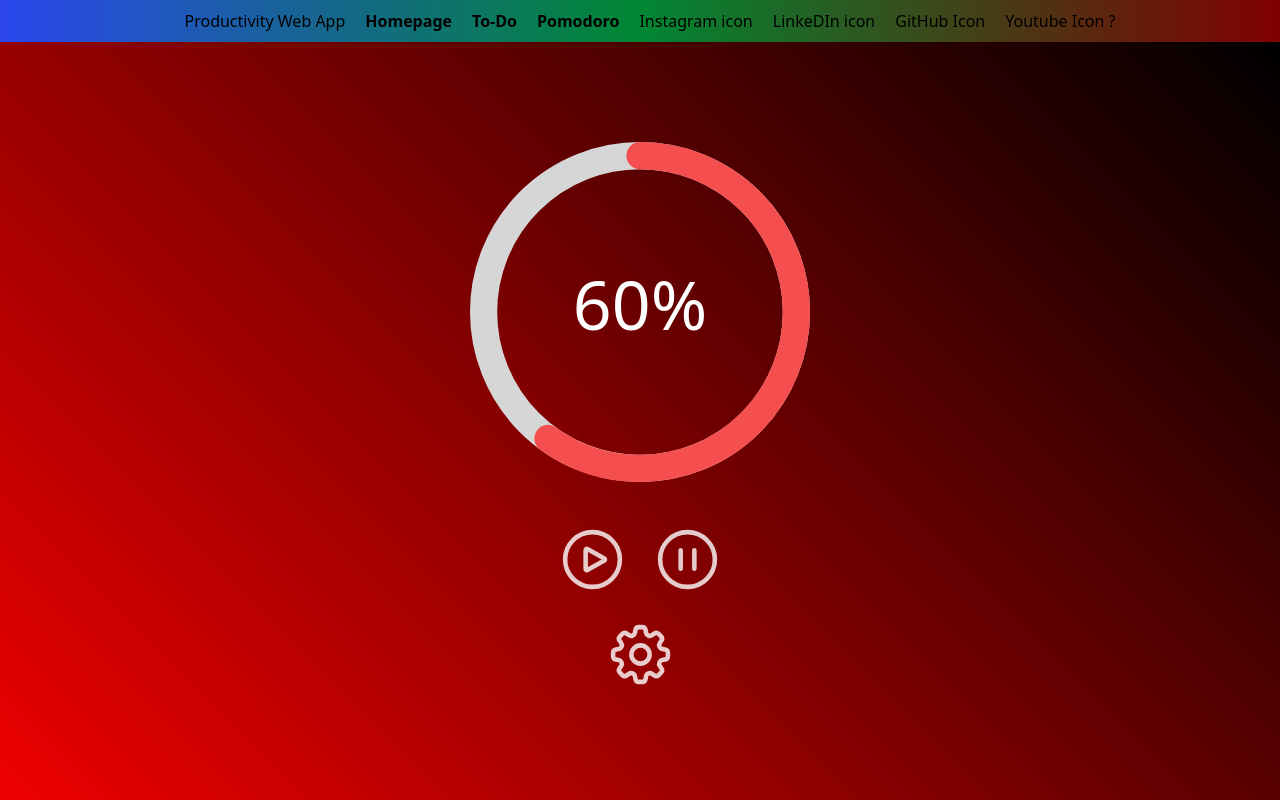
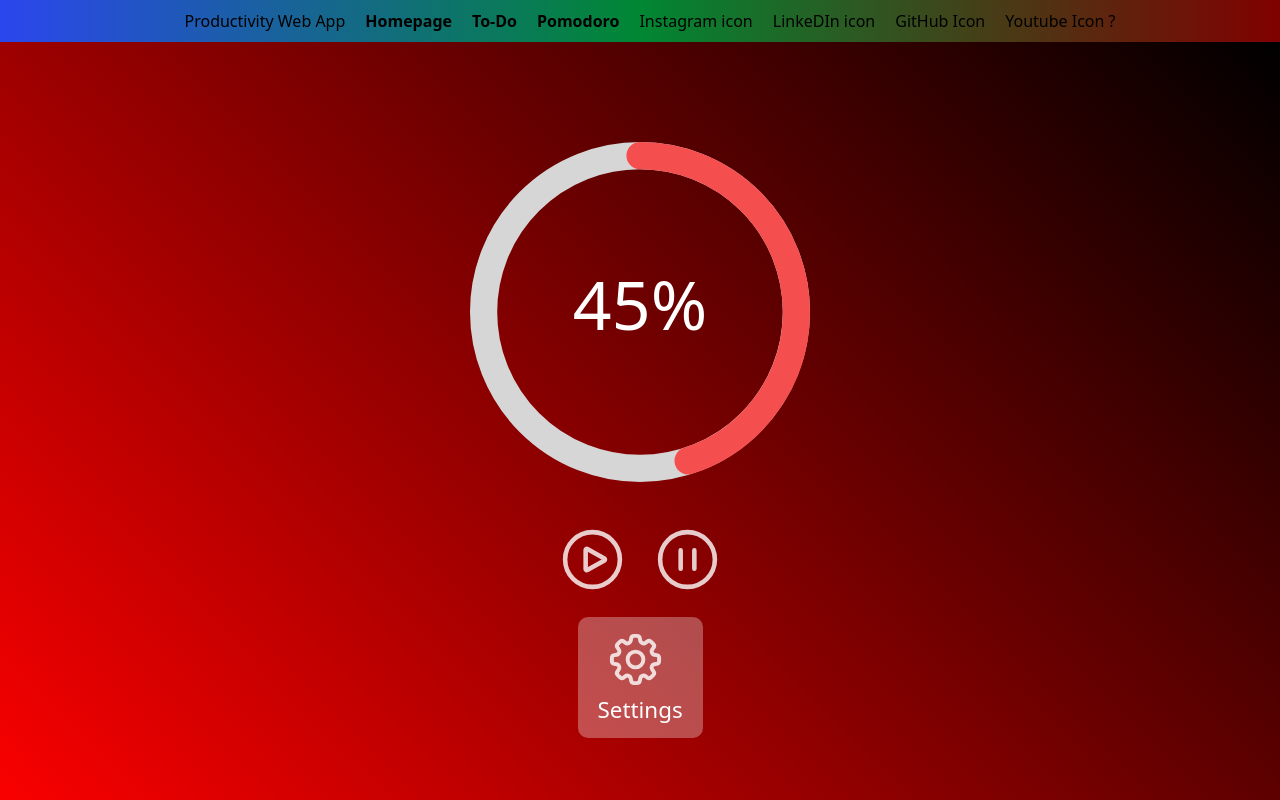
Before and after one commit to WilkinsGBE/ProductivityWebApp, a React (Vite) app: page /pomodoro in a window 1280 px wide. Shown: the top 800 px of the page. Built offline with nearby package versions, Linux system fonts and the light colour scheme.

Commit message:
Working on the setting button

```diff
--- a/src/components/PomodoroApp/PomodoroApp.css
+++ b/src/components/PomodoroApp/PomodoroApp.css
@@ -13,6 +13,7 @@
     rgba(0, 0, 0, 1) 100%
  */
   color: white;
+  height: 100vh;
 }
 
 main {
@@ -20,7 +21,6 @@ main {
   max-width: 340px;
   margin: 0 auto 20px auto;
   text-align: center;
-  height: 100vh;
 }
 
 button {
@@ -52,4 +52,18 @@ button {
 
 .settings-button {
   width: 25%;
+  background-color: rgba(255, 255, 255, 0.3);
+  border-radius: 10px;
+  padding: 10px 20px;
+  display: flexbox;
+  flex-direction: row;
 }
+
+.settings-button svg {
+  margin-right: 10px;
+}
+
+.settings-button span {
+  font-size: 1.4rem;
+  line-height: 36px;
+}
--- a/src/components/PomodoroApp/SettingsButton.jsx
+++ b/src/components/PomodoroApp/SettingsButton.jsx
@@ -25,6 +25,7 @@ export const SettingsButton = (props) => {
           />
         </svg>
       </button>
+      <span>Settings</span>
     </div>
   );
 };
--- a/src/components/PomodoroApp/Timer.jsx
+++ b/src/components/PomodoroApp/Timer.jsx
@@ -14,8 +14,8 @@ export const Timer = () => {
     <div>
       <div>
         <CircularProgressbar
-          value={60}
-          text={`${60}%`}
+          value={45}
+          text={`${45}%`}
           styles={buildStyles({
             rotation: 0,
             strokeLinecap: "round",
```
